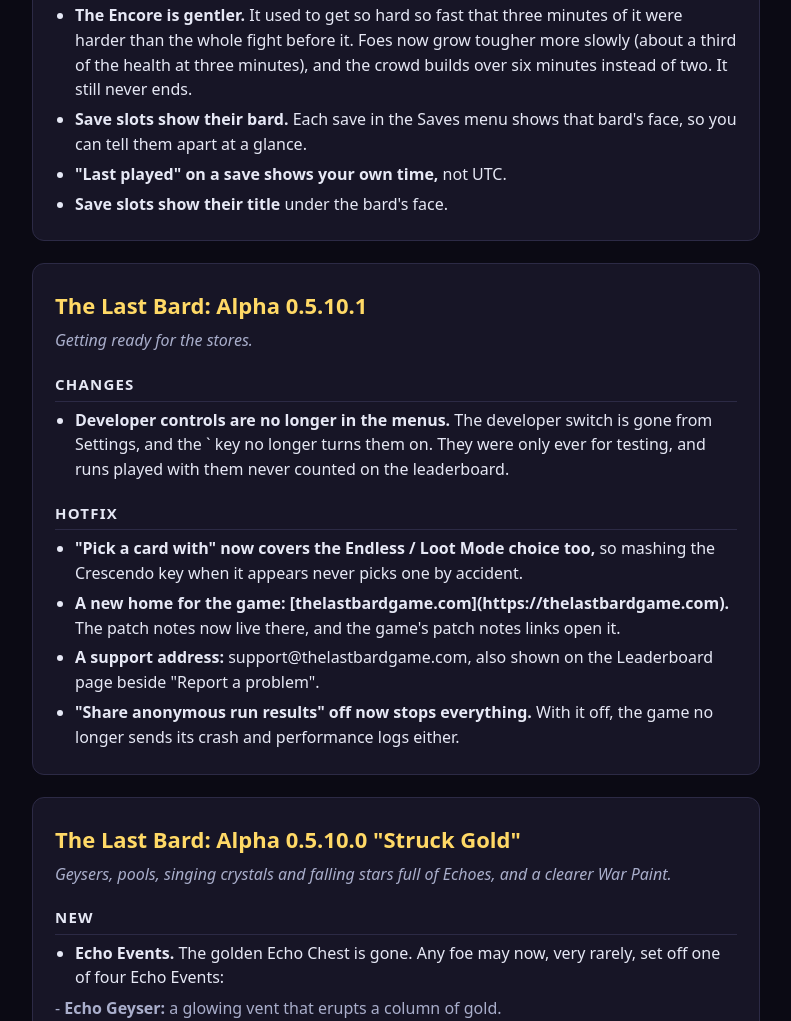
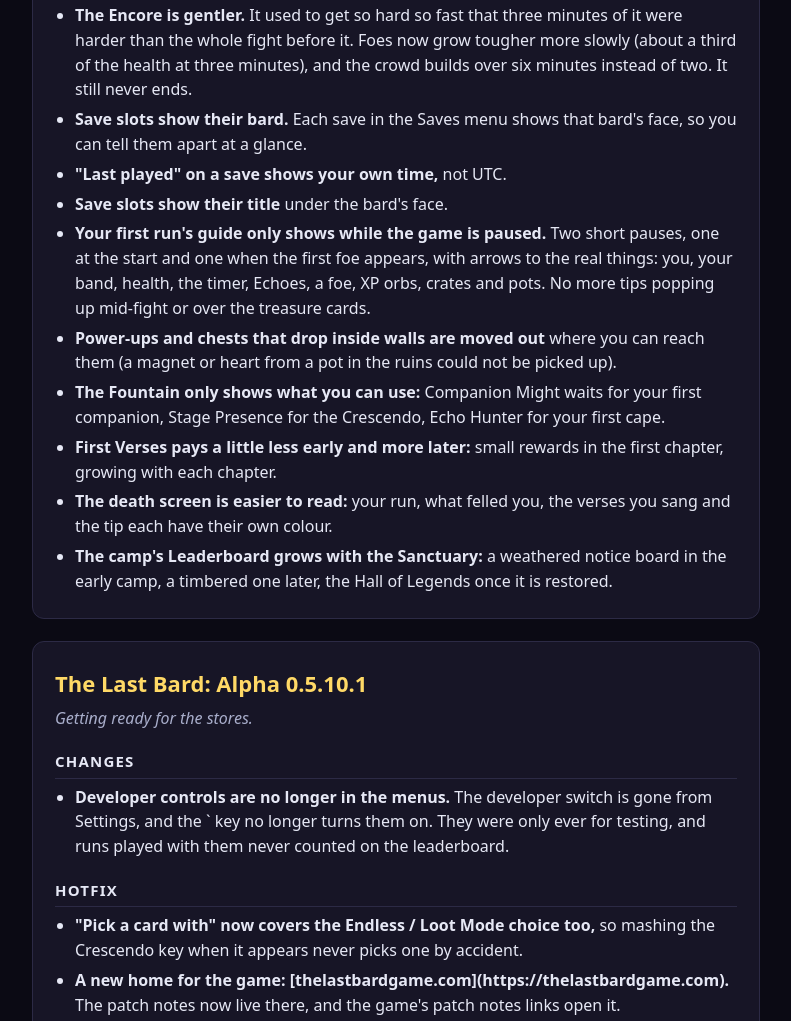
Before and after one commit to AirCapitalDigital/the-last-bard-play, a plain HTML site: page patch_notes.html in a window 1280 px wide. Shown: the part 4671-5692 px from the top of the page, without its empty margins (244-1035 px from the left). Drawn offline with Linux system fonts and the light colour scheme.

Commit message:
Patch notes 2026-11-23T02:31Z

```diff
--- a/patch_notes.html
+++ b/patch_notes.html
@@ -73,6 +73,12 @@ footer { color:var(--muted); font-size:14px; }
 <li><strong>Save slots show their bard.</strong> Each save in the Saves menu shows that bard&#x27;s face, so you can tell them apart at a glance.</li>
 <li><strong>&quot;Last played&quot; on a save shows your own time,</strong> not UTC.</li>
 <li><strong>Save slots show their title</strong> under the bard&#x27;s face.</li>
+<li><strong>Your first run&#x27;s guide only shows while the game is paused.</strong> Two short pauses, one at the start and one when the first foe appears, with arrows to the real things: you, your band, health, the timer, Echoes, a foe, XP orbs, crates and pots. No more tips popping up mid-fight or over the treasure cards.</li>
+<li><strong>Power-ups and chests that drop inside walls are moved out</strong> where you can reach them (a magnet or heart from a pot in the ruins could not be picked up).</li>
+<li><strong>The Fountain only shows what you can use:</strong> Companion Might waits for your first companion, Stage Presence for the Crescendo, Echo Hunter for your first cape.</li>
+<li><strong>First Verses pays a little less early and more later:</strong> small rewards in the first chapter, growing with each chapter.</li>
+<li><strong>The death screen is easier to read:</strong> your run, what felled you, the verses you sang and the tip each have their own colour.</li>
+<li><strong>The camp&#x27;s Leaderboard grows with the Sanctuary:</strong> a weathered notice board in the early camp, a timbered one later, the Hall of Legends once it is restored.</li>
 </ul></section>
 <section><h2 id="v0.5.10.1-alpha">The Last Bard: Alpha 0.5.10.1</h2>
 <p><em>Getting ready for the stores.</em></p>
```
Also changed, not shown: 1 other file.
